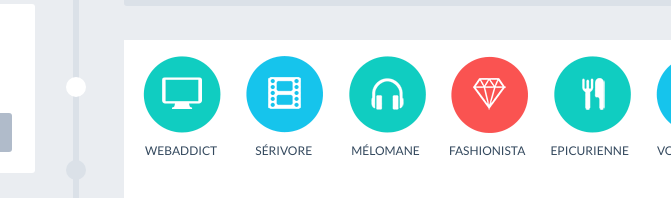
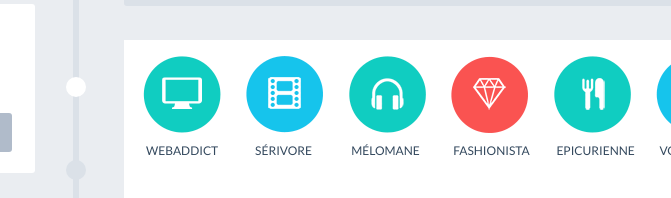
Before and after one commit to Arthurshultz/Practice-2019, a plain HTML site: page Hello/index.html in a window 1280 px wide. Shown: the part 1155-1353 px from the top of the page, 609-1280 px from the left. Drawn offline with Linux system fonts and the light colour scheme; a web font is replaced by a local one.

Commit message:
Homepage-hobbieFix

```diff
--- a/Hello/index.html
+++ b/Hello/index.html
@@ -250,48 +250,65 @@
                 </div>
             </div>
             <div class="block9">
-                <div class="hobbies">
+                <div class="hobbiesHolder">
+                    <div class="hobbie1 inline">
                         <div class="web hobbiesICO"></div>
+                        <div class="hobbiesTitle">WEBADDICT</div>
+                    </div>
+                    <div class="hobbie2 inline">
                         <div class="mov hobbiesICO"></div>
+                        <div class="hobbiesTitle hobbiesTitleFixer">SÉRIVORE</div>
+                    </div>
+                    <div class="hobbie3 inline">
                         <div class="aud hobbiesICO"></div>
+                        <div class="hobbiesTitle">MÉLOMANE</div>
+                    </div>
+                    <div class="hobbie4 inline">
                         <div class="fas hobbiesICO"></div>
+                        <div class="hobbiesTitle">FASHIONISTA</div>
+                    </div>
+                    <div class="hobbie5 inline">
                         <div class="foo hobbiesICO"></div>
+                        <div class="hobbiesTitle">EPICURIENNE</div>
+                    </div>
+                    <div class="hobbie6 inline">
                         <div class="fly hobbiesICO"></div>
+                        <div class="hobbiesTitle">VOYAGEUSE</div>
                     </div>
-                <div class="hobbiesDescr">
-                    <div class="WEBADDICT inline hobbiesTitle">WEBADDICT</div>
-                    <div class="SÉRIVORE inline hobbiesTitle">SÉRIVORE</div>
-                    <div class="MÉLOMANE inline hobbiesTitle">MÉLOMANE</div>
-                    <div class="FASHIONISTA inline hobbiesTitle">FASHIONISTA</div>
-                    <div class="EPICURIENNE inline hobbiesTitle">EPICURIENNE</div>
-                    <div class="VOYAGEUSE inline hobbiesTitle">VOYAGEUSE</div>
                 </div>
-                <div class="spacer"></div>
                 <div class="barColumn1">
                     <div class="barHolder">
                         <div class="barDescr">Photoshop</div>
-                        <div class="balloon balloon1"><div>80%</div><span></span></div>
+                        <div class="balloon balloon1">
+                            <div>80%</div><span></span>
+                        </div>
                         <div class="progressbar">
                             <span style="width: 80%"></span>
                         </div>
                     </div>
                     <div class="barHolder">
                         <div class="barDescr">Illustrator</div>
-                        <div class="balloon balloon2"><div>55%</div><span></span></div>
+                        <div class="balloon balloon2">
+                            <div>55%</div><span></span>
+                        </div>
                         <div class="progressbar">
                             <span style="width: 55%"></span>
                         </div>
                     </div>
                     <div class="barHolder">
                         <div class="barDescr">Wordpress</div>
-                        <div class="balloon balloon3"><div>95%</div><span></span></div>
+                        <div class="balloon balloon3">
+                            <div>95%</div><span></span>
+                        </div>
                         <div class="progressbar">
                             <span style="width: 95%"></span>
                         </div>
                     </div>
                     <div class="barHolder">
                         <div class="barDescr">Prestashop</div>
-                        <div class="balloon balloon4"><div>85%</div><span></span></div>
+                        <div class="balloon balloon4">
+                            <div>85%</div><span></span>
+                        </div>
                         <div class="progressbar">
                             <span style="width: 85%"></span>
                         </div>
@@ -300,28 +317,36 @@
                 <div class="barColumn2">
                     <div class="barHolder">
                         <div class="barDescr">Référencement naturel</div>
-                        <div class="balloon balloon5"><div>60%</div><span></span></div>
+                        <div class="balloon balloon5">
+                            <div>60%</div><span></span>
+                        </div>
                         <div class="progressbar barColorFix">
                             <span style="width: 70%"></span>
                         </div>
                     </div>
                     <div class="barHolder">
                         <div class="barDescr">Réseaux sociaux</div>
-                        <div class="balloon balloon6"><div>75%</div><span></span></div>
+                        <div class="balloon balloon6">
+                            <div>75%</div><span></span>
+                        </div>
                         <div class="progressbar barColorFix">
                             <span style="width: 75%"></span>
                         </div>
                     </div>
                     <div class="barHolder">
                         <div class="barDescr">UI Design</div>
-                        <div class="balloon balloon7"><div>55%</div><span></span></div>
+                        <div class="balloon balloon7">
+                            <div>55%</div><span></span>
+                        </div>
                         <div class="progressbar barColorFix">
                             <span style="width: 60%"></span>
                         </div>
                     </div>
                     <div class="barHolder">
                         <div class="barDescr">eXperience</div>
-                        <div class="balloon balloon8"><div>60%</div><span></span></div>
+                        <div class="balloon balloon8">
+                            <div>60%</div><span></span>
+                        </div>
                         <div class="progressbar barColorFix">
                             <span style="width: 70%"></span>
                         </div>
--- a/Hello/style.css
+++ b/Hello/style.css
@@ -1075,9 +1075,13 @@ html{
     background-color: white;
 }
 
-.hobbies{
-    padding-top: 16px;
-    padding-left: 19px;
+.hobbiesHolder {
+    margin-left: 19px;
+    margin-bottom: 43px;
+}
+
+.hobbiesHolder > div{
+    margin-top: 16px;
 }
 
 .hobbiesICO{
@@ -1120,43 +1124,16 @@ html{
     display: inline-block;
 }
 
-.hobbiesDescr{
-    padding-top: 2px;
-}
-
 .hobbiesTitle
 {
     color: #34495E;
     font-size: 12px;
+    margin-top: 6px;
+    margin-left: 3px;
 }
 
-.WEBADDICT{
-    margin-left: 21px;
-}
-
-.SÉRIVORE{
-    margin-left: 35px;
-}
-
-.MÉLOMANE{
-    margin-left: 36px;
-}
-
-.FASHIONISTA{
-    margin-left: 26px;
-}
-
-.EPICURIENNE{
-    margin-left: 22px;
-}
-
-.VOYAGEUSE{
-    margin-left: 25px;
-}
-
-/* processbar */
-.spacer{
-    margin-bottom: 43px;
+.hobbiesTitleFixer{
+    margin-left:10px;
 }
 
 .barColumn1{
```
Lines whose indentation alone changed are shown as unchanged.
